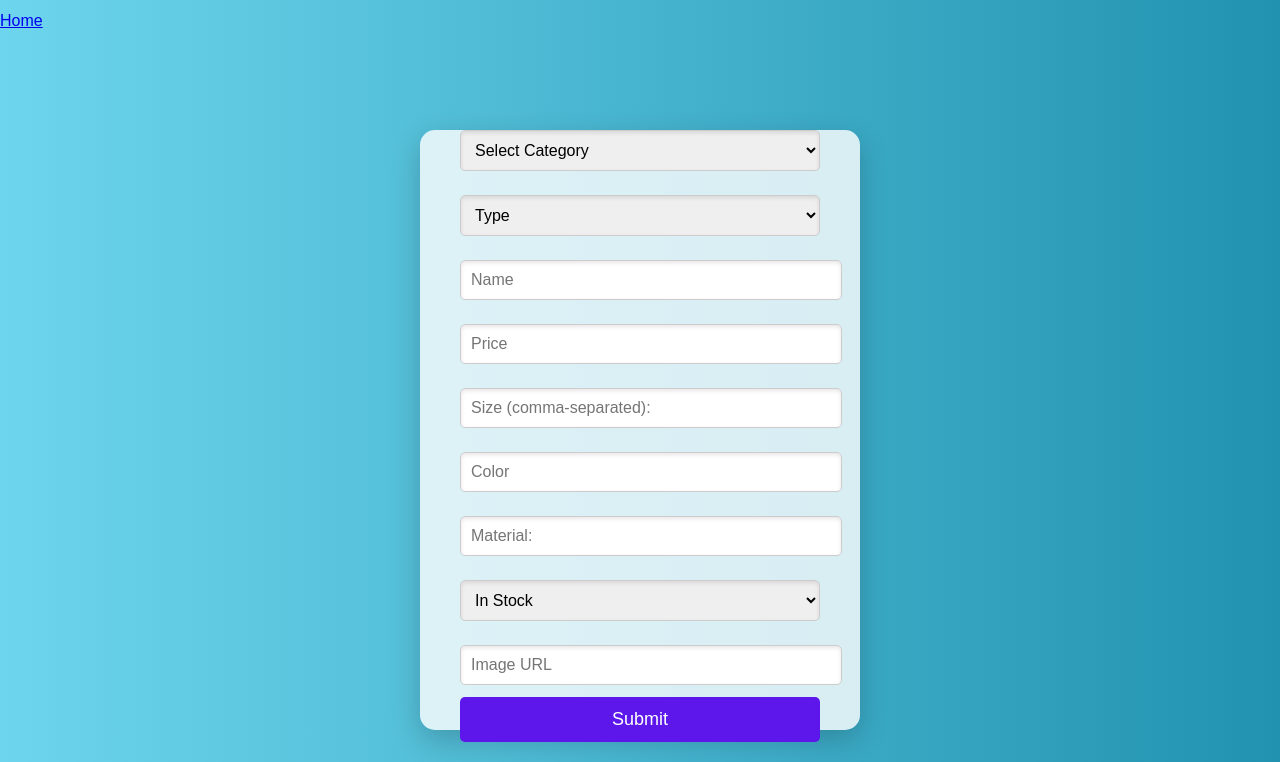
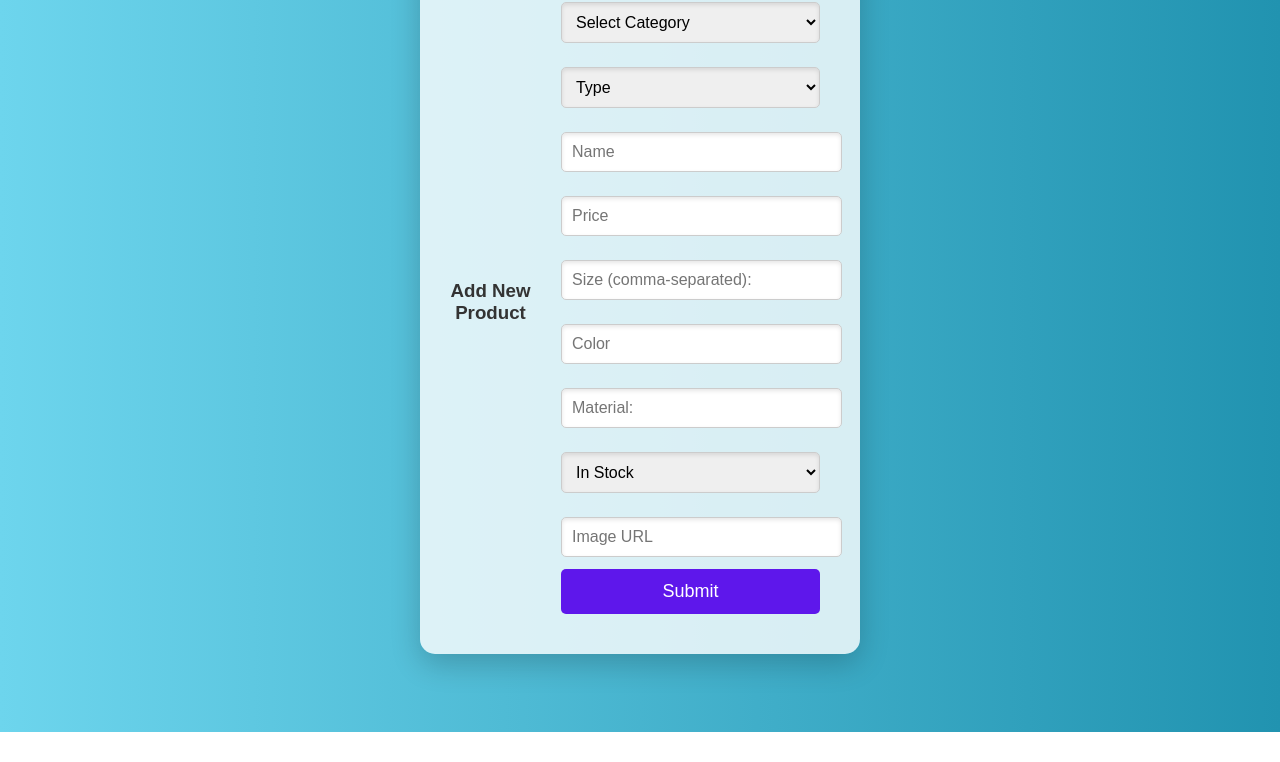
Before and after one commit to mansiagar/TrendBazaar, a website: page frontend/admin.html in a window 1280 px wide. Shown: the part 68-830 px from the top of the page. After the commit the page ends 800 px from the top, so only its background shows below. Drawn offline with Linux system fonts and the light colour scheme; files that its build step writes are made by us from their sources.

Commit message:
admin panel update

```diff
--- a/backend/admin.js
+++ b/backend/admin.js
@@ -37,8 +37,6 @@ form.addEventListener("submit", async (event) => {
   })
     .then(() => {
       alert("successfully user added");
-      window.location.href = "/TrendBazaar/frontend/login.html";
-      //window.location.href = "/frontend/login.html";
     })
     .catch((err) => {
       alert("something went wrong");
--- a/frontend/admin.html
+++ b/frontend/admin.html
@@ -15,10 +15,20 @@
     </script>
   </head>
   <body>
-    <h1>Add New Product</h1>
     <!-- <a href="/index.html">Home</a> -->
-    <a href="/TrendBazaar/">Home</a>
-    <div id="signform">
+    <a
+      href="/TrendBazaar/"
+      style="
+        background-color: blue;
+        color: aliceblue;
+        padding: 10px;
+        align-items: center;
+        text-align: center;
+      "
+      >Home</a
+    >
+    <div id="signform" style="height: auto; margin-top: 0px">
+      <h3>Add New Product</h3>
       <form id="productForm">
         <select id="category" name="category" required>
           <option value="" disabled selected>Select Category</option>
```
Also changed, not shown: frontend/cart.html (+2 -2 lines).
